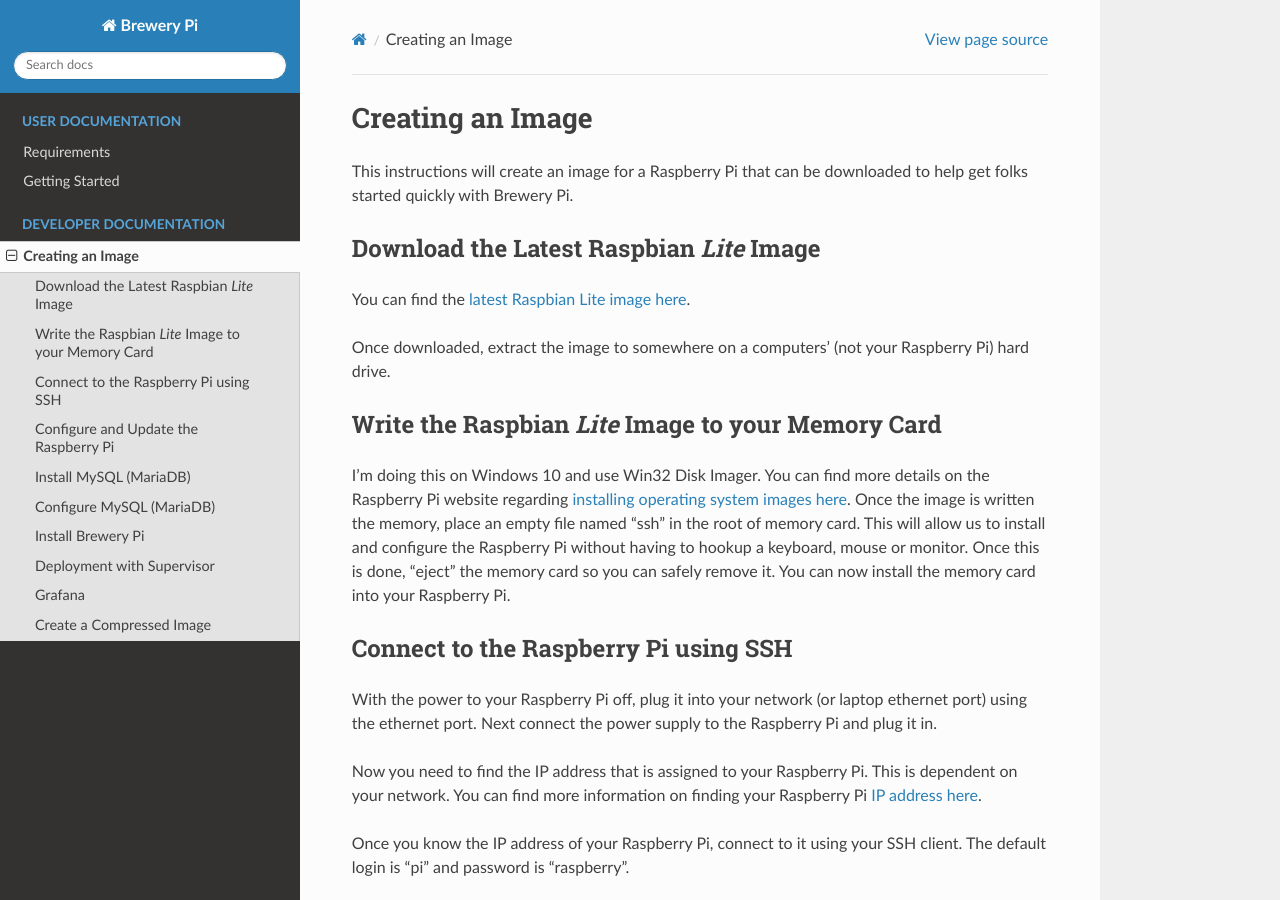
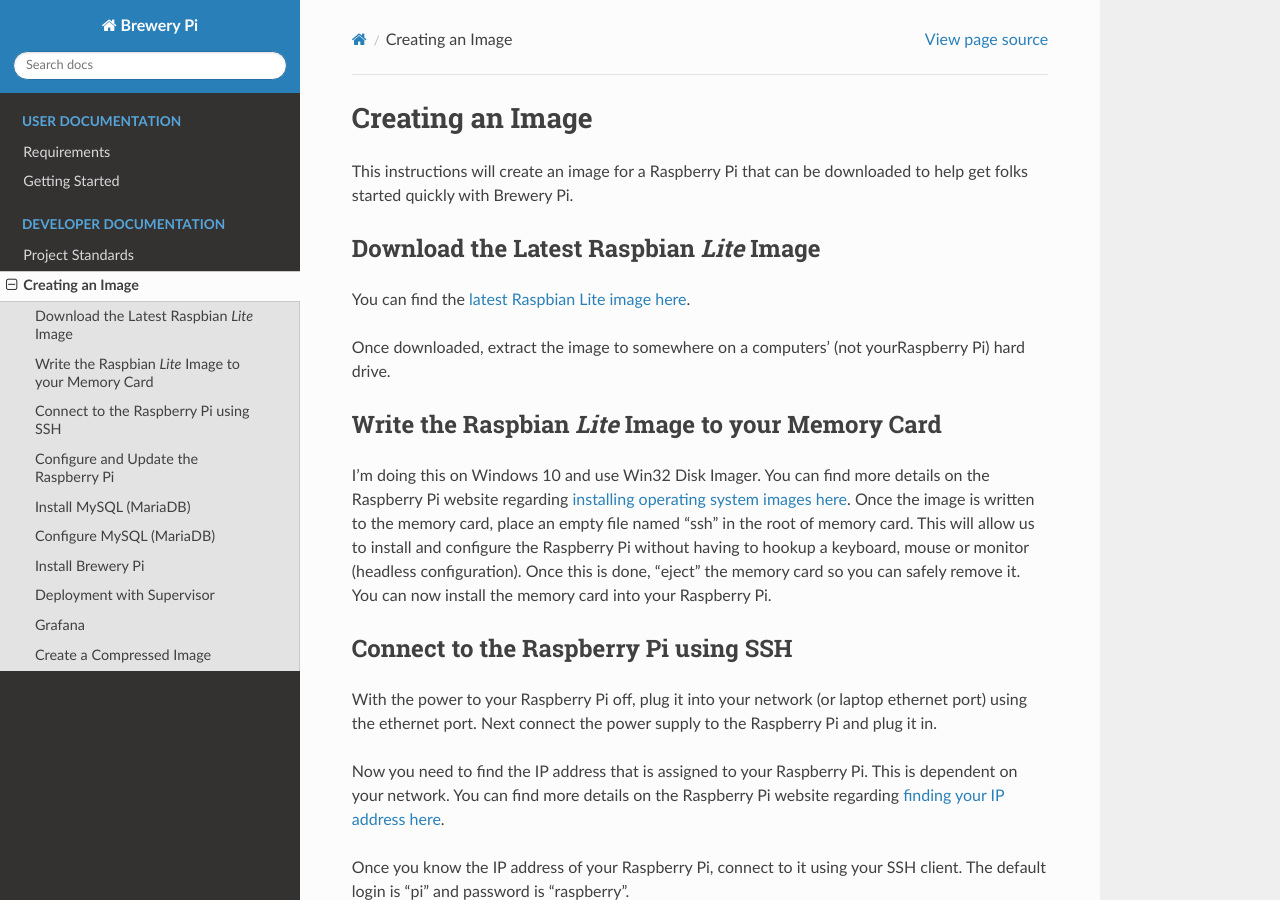
Before and after one commit to brewerypi/brewerypi, a Sphinx documentation site: the page built from docs/createImage.rst, in a window 1280 px wide and 900 px high. Built offline with Sphinx 7.4.7 and the Read the Docs theme 2.0.0, drawn with Linux system fonts in a browser that asks for light colours; some of the changed text lies outside the part shown.

Commit message:
More documentation work.

```diff
--- a/docs/createImage.rst
+++ b/docs/createImage.rst
@@ -6,27 +6,32 @@ This instructions will create an image for a Raspberry Pi that can be downloaded
 Download the Latest Raspbian *Lite* Image
 -----------------------------------------
 
-You can find the `latest Raspbian Lite image here <https://www.raspberrypi.org/downloads/raspbian/>`_.
+.. _latest Raspbian Lite image here: https://www.raspberrypi.org/downloads/raspbian/
 
-Once downloaded, extract the image to somewhere on a computers' (not your Raspberry Pi) hard drive.
+You can find the `latest Raspbian Lite image here`_.
+
+Once downloaded, extract the image to somewhere on a computers' (not yourRaspberry Pi) hard drive.
 
 Write the Raspbian *Lite* Image to your Memory Card
 ---------------------------------------------------
 
+.. _installing operating system images here: https://www.raspberrypi.org/documentation/installation/installing-images/README.md
+
 I'm doing this on Windows 10 and use Win32 Disk Imager. You can find more details on the Raspberry Pi website regarding `installing operating system images
-here <https://www.raspberrypi.org/documentation/installation/installing-images/README.md>`_.
-Once the image is written the memory, place an empty file named "ssh" in the root of memory card.
-This will allow us to install and configure the Raspberry Pi without having to hookup a keyboard, mouse or monitor.
-Once this is done, "eject" the memory card so you can safely remove it. You can now install the memory card into your Raspberry Pi.
+here`_. Once the image is written to the memory card, place an empty file named "ssh" in the root of memory card. This will allow us to install and configure
+the Raspberry Pi without having to hookup a keyboard, mouse or monitor (headless configuration). Once this is done, "eject" the memory card so you can safely
+remove it. You can now install the memory card into your Raspberry Pi.
 
 Connect to the Raspberry Pi using SSH
 -------------------------------------
 
-With the power to your Raspberry Pi off, plug it into your network (or laptop ethernet port) using the ethernet port.
-Next connect the power supply to the Raspberry Pi and plug it in.
+.. _finding your IP address here: https://www.raspberrypi.org/documentation/remote-access/ip-address.md
 
-Now you need to find the IP address that is assigned to your Raspberry Pi. This is dependent on your network.
-You can find more information on finding your Raspberry Pi `IP address here <https://www.raspberrypi.org/documentation/remote-access/ip-address.md>`_.
+With the power to your Raspberry Pi off, plug it into your network (or laptop ethernet port) using the ethernet port. Next connect the power supply to the
+Raspberry Pi and plug it in.
+
+Now you need to find the IP address that is assigned to your Raspberry Pi. This is dependent on your network. You can find more details on the Raspberry Pi
+website regarding `finding your IP address here`_.
 
 Once you know the IP address of your Raspberry Pi, connect to it using your SSH client. The default login is "pi" and password is "raspberry".
 
@@ -144,6 +149,7 @@ Run the following commands to start Grafana at boot::
     $ sudo /bin/systemctl enable grafana-server
 
 Reboot and point a web browser at http\://<Your Raspberry Pi IP Address>:3000
+
 Login with "admin" for both the user and password.
 
 Click on "Add data source" and set the following properties:
@@ -167,16 +173,18 @@ Download the Brewery Pi release source files from GitHub and import the Grafana
 Create a Compressed Image
 -------------------------
 
+.. _Shrinking Raspberry Pi SD Card Images: http://www.aoakley.com/articles/2015-10-09-resizing-sd-images.php
+.. _How to BackUp and Shrink Your Raspberry Pi Image: http://www.instructables.com/id/How-to-BackUp-and-Shrink-Your-Raspberry-Pi-Image/
+
 I referenced both of these articles for this process:
 
-`Shrinking Raspberry Pi SD Card Images <http://www.aoakley.com/articles/2015-10-09-resizing-sd-images.php>`_
+`Shrinking Raspberry Pi SD Card Images`_
 
-`How to BackUp and Shrink Your Raspberry Pi Image <http://www.instructables.com/id/How-to-BackUp-and-Shrink-Your-Raspberry-Pi-Image/>`_
+`How to BackUp and Shrink Your Raspberry Pi Image`_
 
 You need a Linux distribution for this task and an external disk drive. I'm using VMware Workstation Player and Debian 64-bit distribution.
-Shutdown the Raspberry Pi and eject the disk.
-Using Win32 Disk Imager, read the Raspberry Pi data from the SD card to an image file on the external drive named brewerypi-vX.Y.Z.img.
-Install the following tools on the VMWare Workstation Player::
+Shutdown the Raspberry Pi and eject the disk. Using Win32 Disk Imager, read the Raspberry Pi data from the SD card to an image file on the external drive named
+brewerypi-vX.Y.Z.img (substitute "X", "Y" and "Z" for the release version). Install the following tools on the VMWare Workstation Player::
 
     $ su
     $ apt-get update
```
Also changed, not shown: docs/gettingStarted.rst (+12 -12 lines), docs/index.rst (+11 -10 lines), docs/projectStandards.rst (added, +31 -0 lines).
